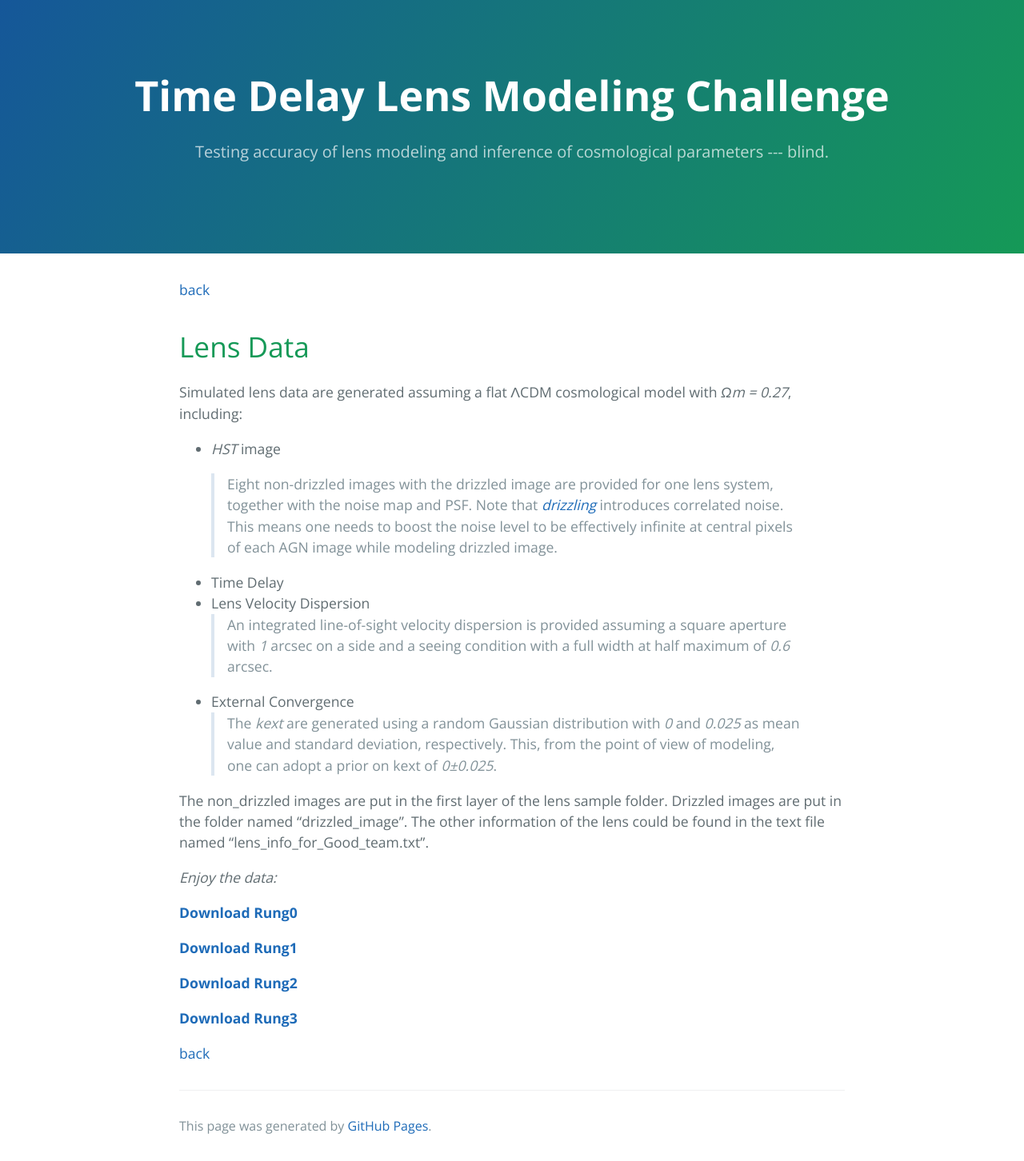
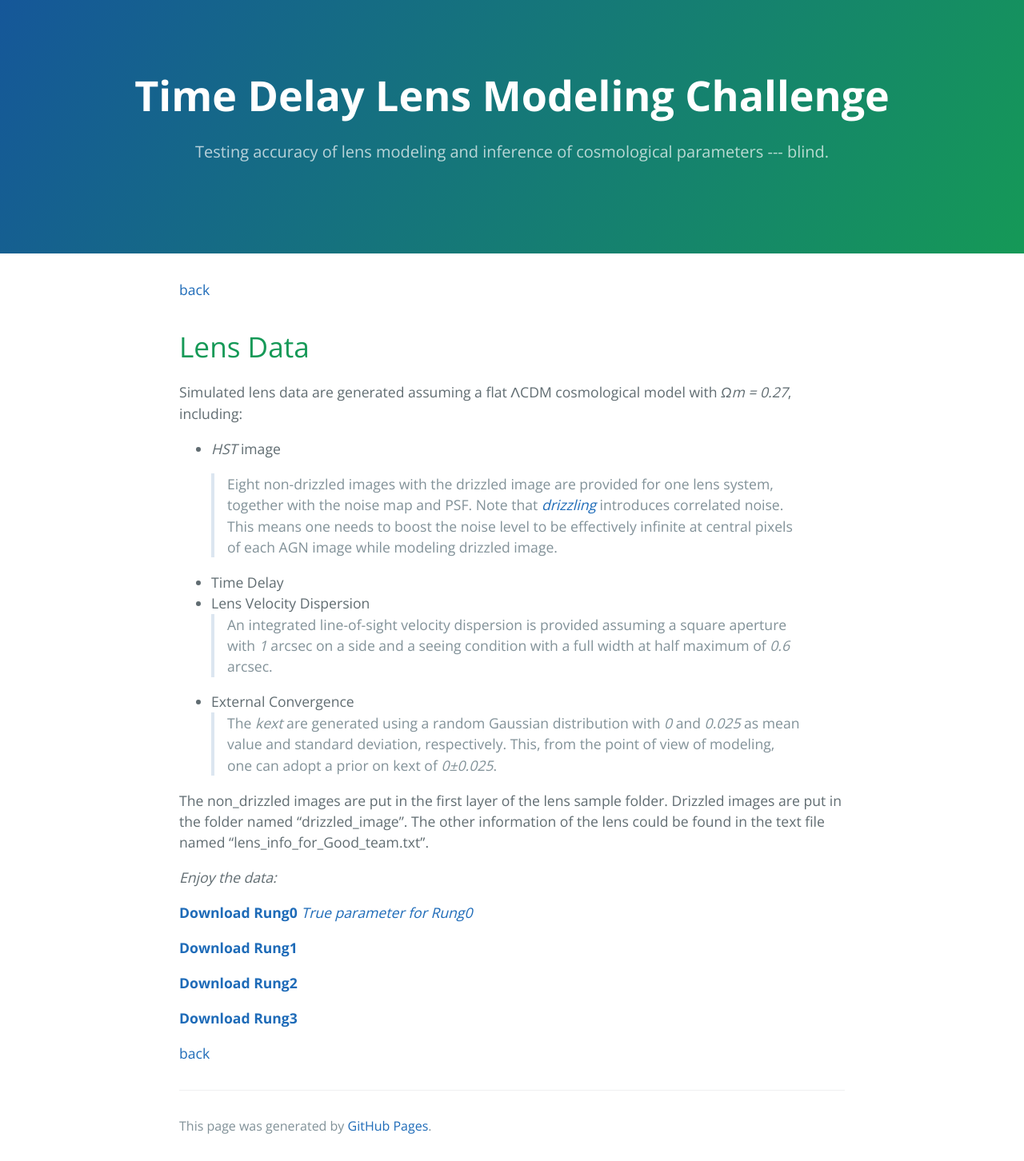
Before and after one commit to TDLMC/TDLMC.github.io, a Jekyll site: the page built from download.md, in a window 1280 px wide. Shown: the whole page at 80% size. Built offline with Jekyll 4.4.1, drawn with Linux system fonts in a browser that asks for light colours; our own code applies the rules of GitHub Pages for plain Markdown files.

Commit message:
separate rung0

```diff
--- a/download.md
+++ b/download.md
@@ -16,7 +16,7 @@ The non_drizzled images are put in the first layer of the lens sample folder. Dr
 
 _Enjoy the data:_
 
-[**Download Rung0**](data/rung0.tar.gz)
+[**Download Rung0**](data/rung0.tar.gz) [*True parameter for Rung0*](data/rung0_open_box.tar.gz)
 
 [**Download Rung1**](data/rung1.tar.gz)
 
```
